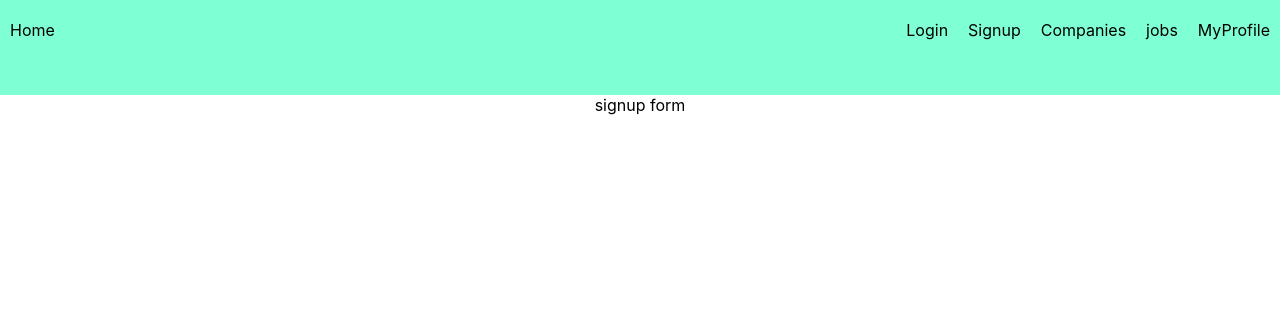
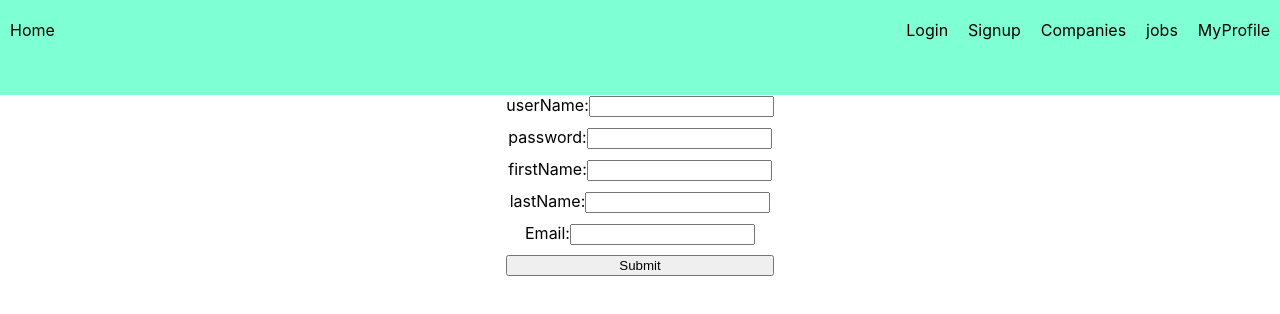
Before and after one commit to rijothedeveloper/react-jobly, a React (Create React App) app in the folder frontend/: page /signup in a window 1280 px wide. Shown: the top 314 px of the page. Built offline with nearby package versions, Linux system fonts and the light colour scheme; no server answers.

Commit message:
signup form added new user then store token in jobApi

```diff
--- a/frontend/src/api.js
+++ b/frontend/src/api.js
@@ -72,6 +72,30 @@ class JoblyApi {
     return res.job;
   }
 
+  static async registerUser(newUser) {
+    try{
+      const res = await this.request('auth/register', newUser, 'post')
+      JoblyApi.token=res;
+      return res;
+    } catch(error) {
+      console.log(`api call error ${error}`);
+      return null;
+    }
+
+  }
+
+    static async login(user) {
+      try{
+        const res = await this.request('token', user, 'post')
+        JoblyApi.token=res;
+        return res;
+      } catch(error) {
+        console.log(`api call error ${error}`);
+        return null;
+      }
+
+  }
+
   // obviously, you'll add a lot here ...
 }
 
--- a/frontend/src/signup/SignUp.js
+++ b/frontend/src/signup/SignUp.js
@@ -1,5 +1,45 @@
+import { useState } from 'react'
+import JoblyApi from '../api';
+import './signup.css'
 const SignUp = () => {
-    return("signup form")
+    const [formData, setFormData] = useState({});
+    const onFormChange = (event) => {
+        setFormData({
+            ...formData,
+            [event.target.name]: event.target.value
+        });
+    }
+
+    const onFormSubmit = (event) => {
+        event.preventDefault();
+        JoblyApi.registerUser(formData);
+    }
+
+    return(
+        <form>
+            <label>
+                userName:
+                <input type="text" name="username" value={formData.username} onChange={onFormChange}></input>
+            </label>
+            <label>
+                password:
+                <input type="text" name="password" value={formData.password} onChange={onFormChange}></input>
+            </label>
+            <label>
+                firstName:
+                <input type="text" name="firstName" value={formData.firstName} onChange={onFormChange}></input>
+            </label>
+            <label>
+                lastName:
+                <input type="text" name="lastName" value={formData.lastName} onChange={onFormChange}></input>
+            </label>
+            <label>
+                Email:
+                <input type="text" name="email" value={formData.email} onChange={onFormChange}></input>
+            </label>
+            <input type="submit" value="Submit" onClick={onFormSubmit}/>
+        </form>
+    )
 }
 
 export default SignUp;
--- /dev/null
+++ b/frontend/src/signup/signup.css
@@ -0,0 +1,9 @@
+form {
+    display: flex;
+    flex-direction: column;
+    gap: 10px;
+}
+
+/* form > * {
+    margin: 10px;
+} */
```
